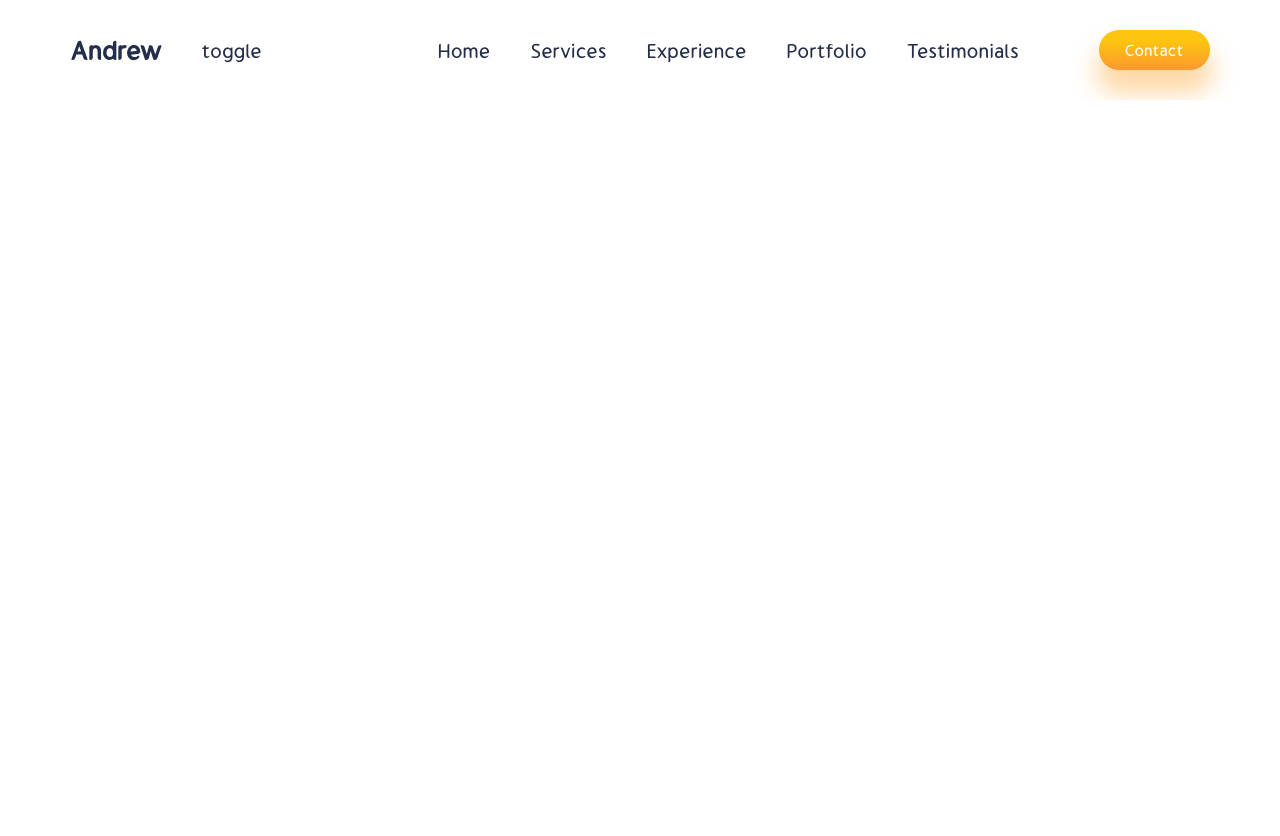
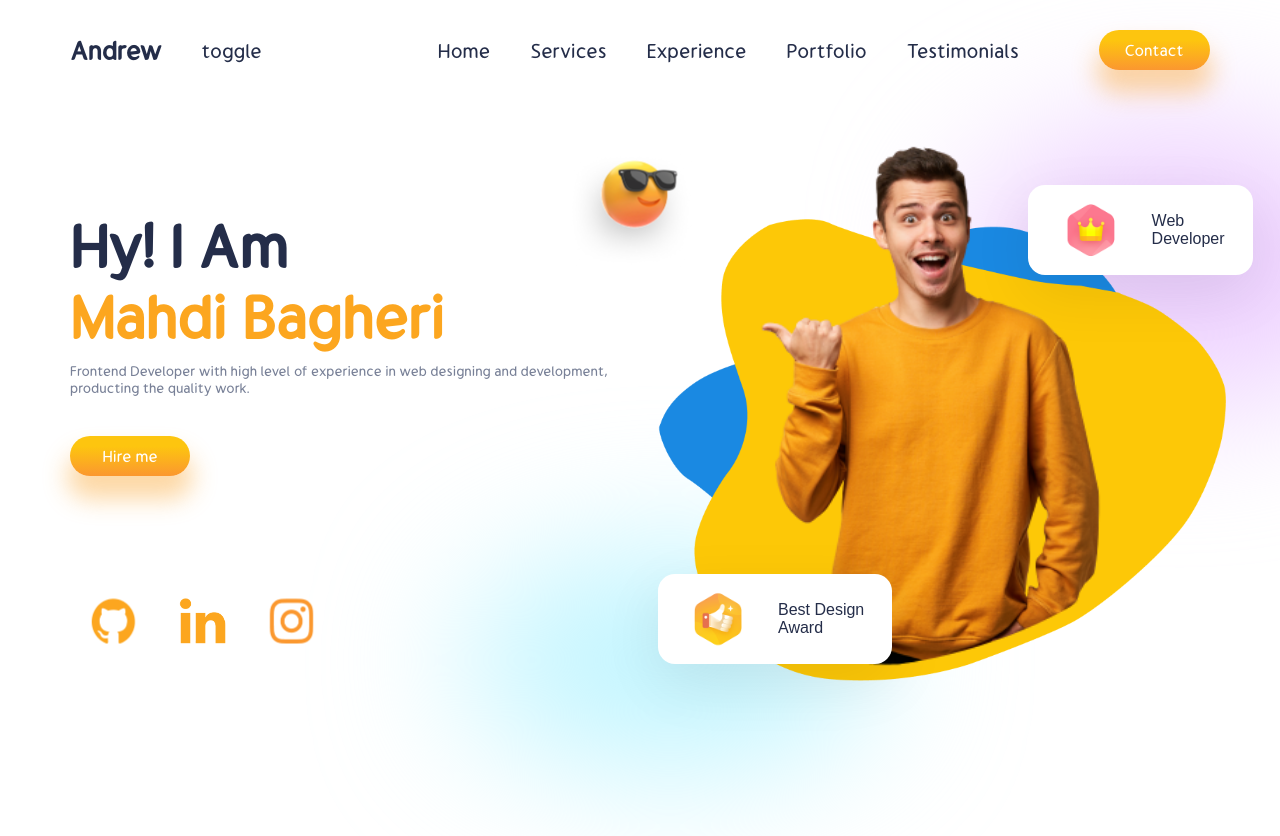
Before and after one commit to madmilan7/portfolio-website, a React (Create React App) app: page / in a window 1280 px wide. Before the commit the page ends 800 px from the top, so only its background shows below. Built offline with nearby package versions, Linux system fonts and the light colour scheme.

Commit message:
add Banner components

```diff
--- a/src/App.js
+++ b/src/App.js
@@ -3,11 +3,13 @@ import './App.css';
 
 // Components
 import Navbar from './components/Navbar';
+import Banner from './components/Banner';
 
 function App() {
   return (
     <div className="App">
       <Navbar />
+      <Banner />
     </div>
   );
 }
--- /dev/null
+++ b/src/components/Banner.css
@@ -0,0 +1,122 @@
+.banner {
+    display: flex;
+    height: 77vh;
+    margin-top: 6rem;
+}
+
+.banner__left {
+    display: flex;
+    position: relative;
+    flex: 1;
+    flex-direction: column;
+    gap: 2rem;
+}
+
+.banner__name {
+    display: flex;
+    flex-direction: column;
+}
+
+.banner__name>:nth-child(1) {
+    color: var(--black);
+    font-weight: bold;
+    font-size: 3rem;
+}
+
+.banner__name>:nth-child(2) {
+    color: var(--orange);
+    font-weight: bold;
+    font-size: 3rem;
+}
+
+.banner__name>:nth-child(3) {
+    font-weight: 100;
+    font-size: 14px;
+    color: var(--gray);
+    margin-top: 10px;
+}
+
+.banner__button {
+    width: 6rem;
+    height: 2rem;
+}
+
+.banner__icons {
+    display: flex;
+    margin-top: 3rem;
+}
+
+.banner__icons>* {
+    transform: scale(0.5);
+}
+
+.banner__icons>*:hover {
+    cursor: pointer;
+}
+
+
+.banner__right {
+    flex: 1;
+    position: relative;
+}
+
+.banner__right>* {
+    position: absolute;
+    z-index: 1;
+}
+
+.banner__right>:nth-child(1) {
+    transform: scale(0.7);
+    left: -15%;
+    top: -9%;
+}
+
+.banner__right>:nth-child(2) {
+    transform: scale(0.7);
+    left: -3rem;
+    top: -4.5rem;
+}
+
+.banner__right>:nth-child(3) {
+    transform: scale(1.4);
+    left: 28%;
+}
+
+.banner__right>:nth-child(4) {
+    transform: scale(0.5);
+    top: -19%;
+    left: -24%;
+}
+
+.floatdivpos1 {
+    top: -4%;
+    left: 68%;
+}
+
+.floatdivpos2 {
+    top: 18.2rem;
+    left: 0.9rem;
+}
+
+.blur {
+    position: absolute;
+    border-radius: 50%;
+    filter: blur(70px);
+    z-index: -9;
+}
+
+.blur-1 {
+    background: #edd0ff;
+    width: 22rem;
+    height: 14rem;
+    top: -14%;
+    left: 56%;
+}
+
+.blur-2 {
+    background: #c1f5ff;
+    width: 21rem;
+    height: 11rem;
+    top: 17rem;
+    left: -9rem;
+}
--- /dev/null
+++ b/src/components/Banner.js
@@ -0,0 +1,59 @@
+import React from 'react';
+import './Banner.css';
+
+// Components
+import FloatDiv from './FloatDiv';
+
+// Images
+import github from '../assets/images/github.png';
+import linkedIn from '../assets/images/linkedin.png';
+import instagram from '../assets/images/instagram.png';
+import vector1 from '../assets/images/Vector1.png';
+import vector2 from '../assets/images/Vector2.png';
+import boy from '../assets/images/boy.png';
+import thumbup from '../assets/images/thumbup.png';
+import crown from '../assets/images/crown.png';
+import glassesemoji from '../assets/images/glassesimoji.png';
+
+const Banner = () => {
+    return (
+        <div className='banner'>
+            {/* leftSide banner */}
+            <div className='banner__left'>
+                <div className='banner__name'>
+                    <span>Hy! I Am</span>
+                    <span>Mahdi Bagheri</span>
+                    <span>
+                        Frontend Developer with high level
+                        of experience in web designing and development,
+                        producting the quality work.
+                    </span>
+                </div>
+                <button className='button banner__button'>Hire me</button>
+                <div className='banner__icons'>
+                    <img src={github} alt='github' />
+                    <img src={linkedIn} alt='linkedIn' />
+                    <img src={instagram} alt='instagram' />
+                </div>
+            </div>
+            {/* rightSide banner */}
+            <div className='banner__right'>
+                <img src={vector1} alt='blue' />
+                <img src={vector2} alt='yellow' />
+                <img src={boy} alt='boy' />
+                <img src={glassesemoji} alt='emoji' />
+                <div className='floatdivpos1'>
+                    <FloatDiv image={crown} txt1='Web' txt2='Developer' />
+                </div>
+                <div className='floatdivpos2'>
+                    <FloatDiv image={thumbup} txt1='Best Design' txt2='Award' />
+                </div>
+                {/* blur div */}
+                <div className='blur blur-1'></div>
+                <div className='blur blur-2'></div>
+            </div>
+        </div>
+    );
+};
+
+export default Banner;
--- /dev/null
+++ b/src/components/FloatDiv.css
@@ -0,0 +1,19 @@
+.floatdiv {
+    display: flex;
+    justify-content: space-around;
+    background: #fff;
+    box-shadow: var(--boxShadow);
+    border-radius: 17px;
+    align-items: center;
+    padding-right: 28px;
+    height: 4.5rem;
+}
+
+.floatdiv > img {
+    transform: scale(0.4);
+}
+
+.floatdiv > span {
+    font-family: sans-serif;
+    font-size: 16px;
+}
--- /dev/null
+++ b/src/components/FloatDiv.js
@@ -0,0 +1,20 @@
+import React from 'react';
+import './FloatDiv.css';
+
+// Images
+
+
+const FloatDiv = ({ image, txt1, txt2 }) => {
+    return (
+        <div className='floatdiv'>
+            <img src={image} alt='emoji' />
+            <span>
+                {txt1}
+                <br />
+                {txt2}
+            </span>
+        </div>
+    );
+};
+
+export default FloatDiv;
```
